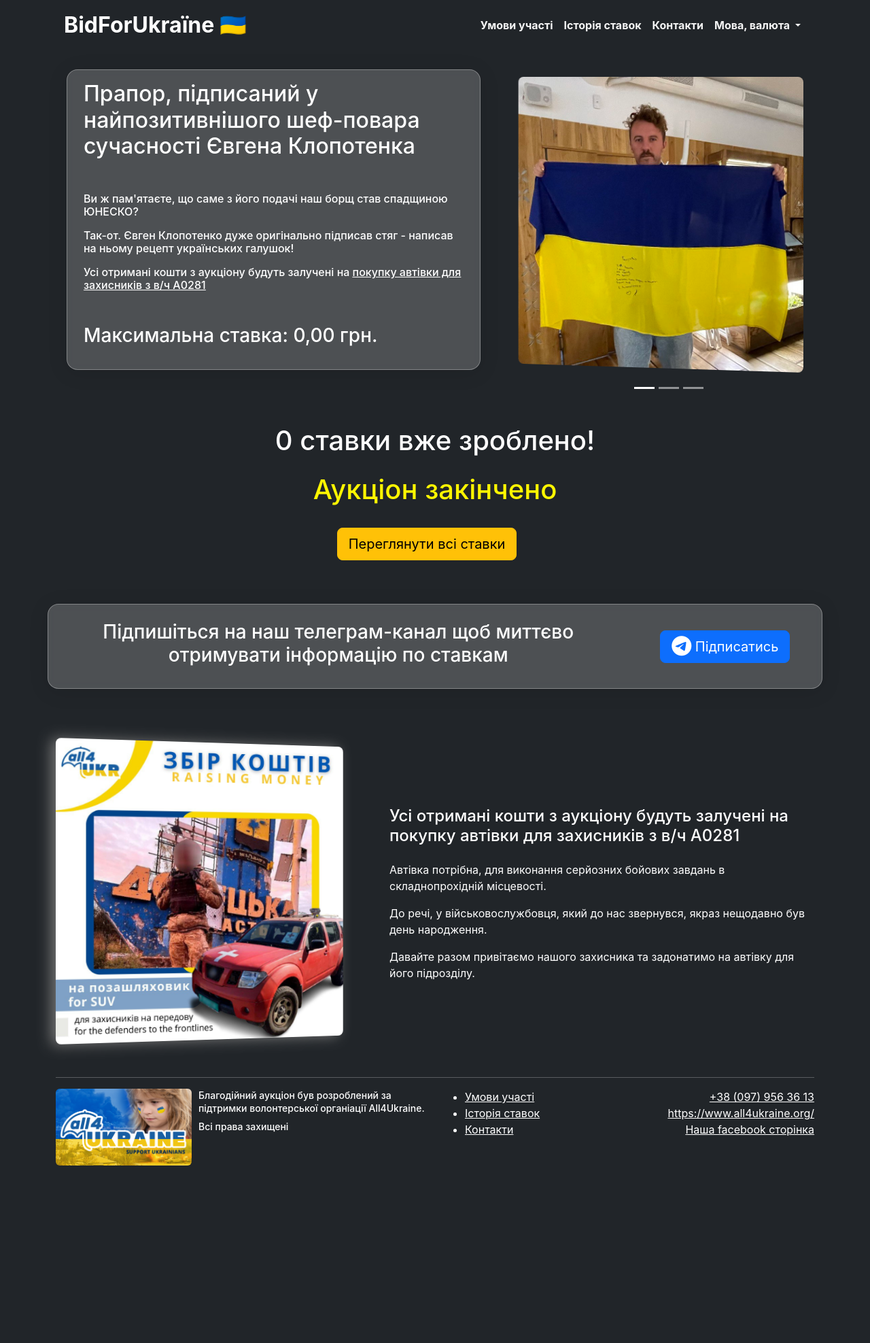
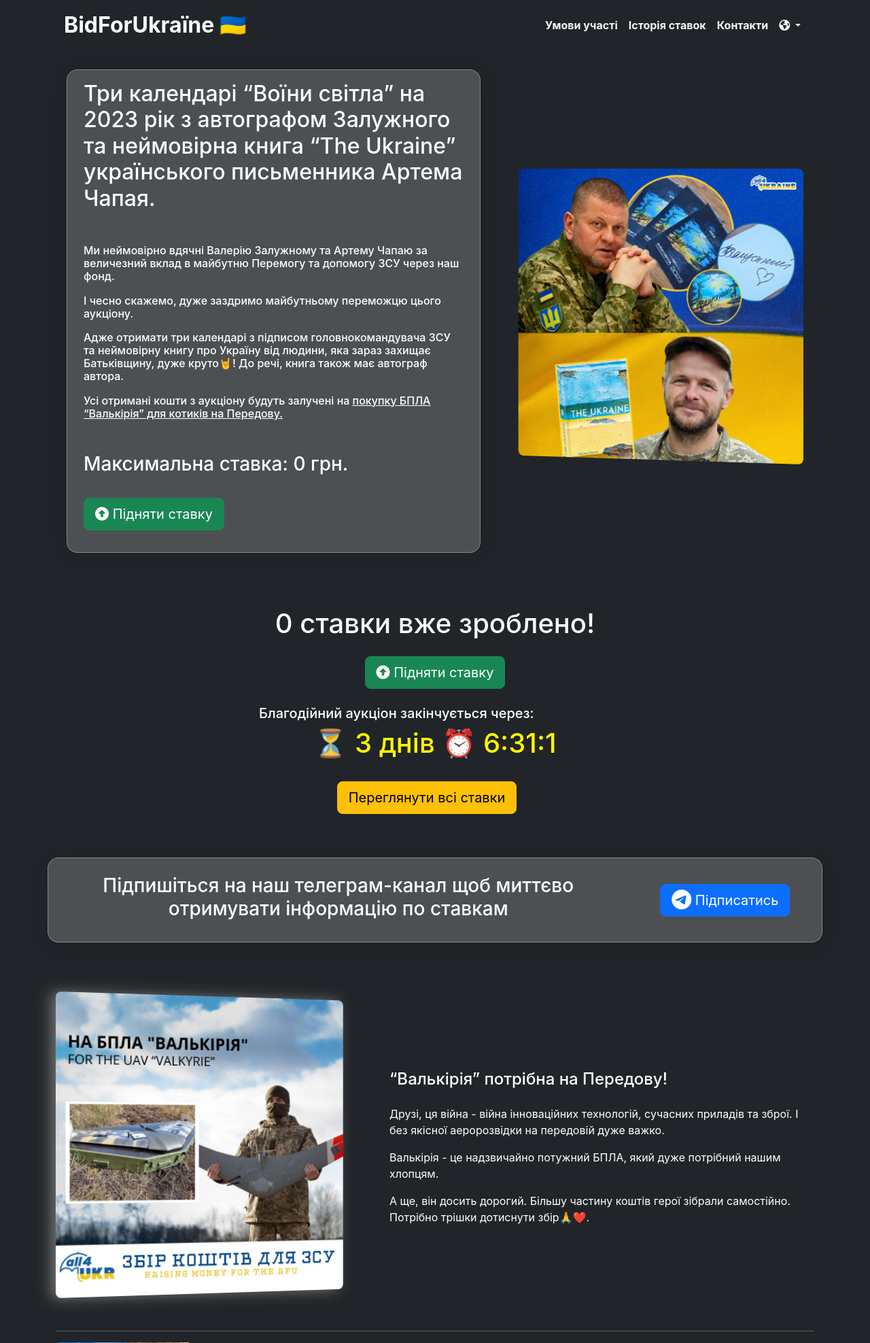
Before and after one commit to Rybchynskyi/Auction, a PHP site: page /index.php in a window 1280 px wide. Shown: the top 1975 px of the page at 68% size. Before the commit the page ends 1714 px from the top, so only its background shows below. Run offline with PHP 8.4, Linux system fonts and the light colour scheme; data that the repository does not hold is empty; some libraries are stand-ins or nearby versions.

Commit message:
add new features

```diff
--- a/footer.php
+++ b/footer.php
@@ -1,7 +1,7 @@
     <hr style="color: white">
     <div class="row text-white">
         <div class="col-sm-6">
-            <img class="rounded" style="width: 200px; float: left; margin-right: 10px" src="img/FBall4.png">
+            <img class="rounded" style="width: 200px; float: left; margin-right: 10px" src="img/logo/FBall4.png">
             <h6><small><?= $lang['copyright']?></small></h6>
             <h6><small><?= $lang['all_rules']?></small></h6>
         </div>
--- a/header.php
+++ b/header.php
@@ -3,7 +3,7 @@
 <head>
     <meta charset="utf-8">
     <meta name="viewport" content="width=device-width, initial-scale=1">
-    <title>Аукцион All4Ukraine</title>
+    <title>Аукціон All4Ukraine</title>
     <link href="https://cdn.jsdelivr.net/npm/bootstrap@5.2.0-beta1/dist/css/bootstrap.min.css" rel="stylesheet" integrity="sha384-0evHe/X+R7YkIZDRvuzKMRqM+OrBnVFBL6DOitfPri4tjfHxaWutUpFmBp4vmVor" crossorigin="anonymous">
     <link rel="stylesheet" href="css/style2.css">
     <!-- Google Tag Manager -->
--- a/index.php
+++ b/index.php
@@ -55,9 +55,9 @@ elseif ($info == "err_nobid") {
             <div class="px-3">
                 <div class="glass_effect px-4 py-3 mb-3">
                     <h2 class="text-white"><?= $lang['site_title_1']?></h2>
-                <!--            <small class="text-white">--><?//= $lang['site_title_2']?><!--</small>-->
+<!--                    <small class="text-white">--><?//= $lang['site_title_2']?><!--</small>-->
                     <h6 class="my-5 text-white"><?= $lang['site_title_3']?> <a class="link" href="#Forwhat"><u><?= $lang['site_title_4']?></u></a></h6>
-                <h3 id="bids_quant" class="text-white d-none"><?= $lang['max_bid']?><?= number_format($max_bid, 2, ',', ' ' ) . " " . $lang['currency']?></h3>
+                    <h3 id="bids_quant" class="text-white d-none"><?= $lang['max_bid']?><?= number_format($max_bid, 0, '', ' ' ) . " " . $lang['currency']?></h3>
                     <p class="lead">
                         <button type="button" id='bid-btn-1' class="btn btn-success btn-shadow btn-lg mt-4 d-none" data-bs-toggle="modal" data-bs-target="#create"><i class="fa-solid fa-circle-up" data-toggle="modal" data-target="#create"></i><?= $lang['make_a_bid']?></button>
                     </p>
@@ -69,22 +69,26 @@ elseif ($info == "err_nobid") {
         <div class="col-md-5 align-self-center">
             <div id="carouselExampleIndicators" class="carousel slide" data-bs-ride="true">
                 <div class="carousel-indicators">
-                <button type="button" data-bs-target="#carouselExampleIndicators" data-bs-slide-to="0" class="active" aria-current="true" aria-label="Slide 1"></button>
-                <button type="button" data-bs-target="#carouselExampleIndicators" data-bs-slide-to="1" aria-label="Slide 2"></button>
-                <button type="button" data-bs-target="#carouselExampleIndicators" data-bs-slide-to="2" aria-label="Slide 3"></button>
+<!--                    <button type="button" data-bs-target="#carouselExampleIndicators" data-bs-slide-to="0" class="active" aria-current="true" aria-label="Slide 1"></button>-->
+<!--                    <button type="button" data-bs-target="#carouselExampleIndicators" data-bs-slide-to="1" aria-label="Slide 2"></button>-->
+<!--                    <button type="button" data-bs-target="#carouselExampleIndicators" data-bs-slide-to="2" aria-label="Slide 3"></button>-->
                 </div>
                 <div class="carousel-inner">
                     <div class="carousel-item active pe-3" data-bs-interval="7000">
-                    <img class="d-block img-fluid img_shadow_right" src="img/photo_2022-10-19 14.29.46.jpeg" alt="...">
+                        <img class="d-block img-fluid img_shadow_right" src="img/2_emp.png" alt="...">
                     </div>
-                <div class="carousel-item align-self-center" data-bs-interval="7000">
-                    <video class="video"  autoplay muted loop >
-                        <source type="video/mp4" src="img/telegram-cloud-document-2-5361676939981497253.mp4">
-                    </video>
-                </div>
-                <div class="carousel-item" data-bs-interval="7000">
-                    <img class="d-block img-fluid img_shadow_right " src="img/photo_2022-10-19 14.29.43.jpeg" alt="...">
-                </div>
+<!--                    <div class="carousel-item pe-3" data-bs-interval="7000">-->
+<!--                        <img class="d-block img-fluid img_shadow_right" src="img/photo_2023-01-26 15.24.35.jpeg" alt="...">-->
+<!--                    </div>-->
+<!--                                    <div class="carousel-item align-self-center" data-bs-interval="7000">-->
+<!--                                        <video class="video"  autoplay muted loop >-->
+<!--                                            <source type="video/mp4" src="img/IMG_3461.MOV">-->
+<!--                                        </video>-->
+<!--                                        <iframe width="560" height="315" src="https://www.youtube.com/embed/a1a9CX3mips" title="YouTube video player" frameborder="0" allow="accelerometer; autoplay; clipboard-write; encrypted-media; gyroscope; picture-in-picture" allowfullscreen></iframe>-->
+<!--                                    </div>-->
+<!--                                    <div class="carousel-item" data-bs-interval="7000">-->
+<!--                                        <img class="d-block img-fluid img_shadow_right " src="img/photo_2023-01-26 15.24.40.jpeg" alt="...">-->
+<!--                                    </div>-->
                 </div>
                 <!--            <button class="carousel-control-prev" type="button" data-bs-target="#carouselExampleIndicators" data-bs-slide="prev">-->
                 <!--                <span class="carousel-control-prev-icon" aria-hidden="true"></span>-->
@@ -117,10 +121,10 @@ elseif ($info == "err_nobid") {
                     <li class="text-white mb-4">
                         <h1><?php
                             if (isset($_COOKIE["lang"]) and $_COOKIE["lang"] === 'en') {
-                            echo number_format($one_bid[2] / $currency, 2, ',', ' ' );
+                                echo number_format($one_bid[2] / $currency, 0, '', ' ' );
                             }
                             else {
-                            echo number_format($one_bid[2], 2, ',', ' ' );
+                                echo number_format($one_bid[2], 0, '', ' ' );
                             };
                             ?> <?= $lang['currency']?></h1>
                         <p><?= $lang['history_1']?><?php $status=($one_bid[6] == 'on') ? $one_bid[1] : $lang['hide']; echo $status?><?= $lang['history_2']?><?=$one_bid[3] ?></p>
@@ -144,7 +148,7 @@ elseif ($info == "err_nobid") {
 
     <div class="row  d-flex align-items-center justify-content-center my-4" id="Forwhat">
         <div class="col-sm-5">
-        <img class="mx-auto d-block img-fluid my-4 img_shadow_left" src="img/suv_peredova.jpg" alt="...">
+            <img class="mx-auto d-block img-fluid my-4 img_shadow_left" src="img/photo_2023-02-11 21.10.57.jpeg" alt="...">
         </div>
         <div class="col-sm text-white ms-3">
             <h4 class="my-4"><?= $lang['for_what_1']?></h4>
@@ -158,14 +162,14 @@ elseif ($info == "err_nobid") {
         <div class="modal-dialog modal-dialog-centered ">
             <div class="modal-content glass_popup">
                 <div class="modal-header">
-                <h5 class="modal-title"><i class="fa-solid fa-hand-holding-dollar"></i><?= $lang['add_bill_new']?> <?=number_format($max_bid, 2, ',', ' ' )?> <?= $lang['currency']?></h5>
+                    <h5 class="modal-title"><i class="fa-solid fa-hand-holding-dollar"></i><?= $lang['add_bill_new']?> <?=number_format($max_bid, 0, '', ' ' )?> <?= $lang['currency']?></h5>
                     <button type="button" class="btn-close" data-bs-dismiss="modal" aria-label="Закрити"></button>
                 </div>
                 <div class="modal-body">
                     <form action="models/add.php" method="post" >
                         <input type="hidden" class="form-control" name="page_from" value="index"> <!-- for send page -->
                         <div class="form-floating mt-2">
-                        <input type="number" min="<?= sprintf('%0.2f', $max_bid) + 0.01 ?>" class="form-control" id="floatingBid" name="bid" required placeholder="example"  step="0.01">
+                            <input type="number" min="<?= sprintf('%0.2f', $max_bid) + 1 ?>" class="form-control" id="floatingBid" name="bid" required placeholder="example"  step="1">
                             <label for="floatingBid"><?= $lang['add_bill_amount']?></label>
                         </div>
                         <div class="form-floating mt-2">
@@ -196,9 +200,7 @@ elseif ($info == "err_nobid") {
         </div>
     </div>
 
-
-
-<script src="js/timer5.js"></script>
+    <script src="js/timer14.js"></script>
     <script
             src="https://code.jquery.com/jquery-3.6.0.js"
             integrity="sha256-H+K7U5CnXl1h5ywQfKtSj8PCmoN9aaq30gDh27Xc0jk="
--- a/js/timer5.js
+++ b/js/timer14.js
@@ -1,6 +1,6 @@
 // Set the date we're counting down to
-var startDate = new Date("Oct 19, 2022 16:40:01").getTime();
-var countDownDate = new Date("Oct 19, 2022 17:40:20").getTime();
+var startDate = new Date("Feb 12, 2023 10:59:59").getTime();
+var countDownDate = new Date("Feb 19, 2023 19:59:59").getTime();
 
 // Update the count down every 1 second
 var x = setInterval(function() {
--- a/menu.php
+++ b/menu.php
@@ -28,7 +28,7 @@ $lang = get_user_lang() === 'en' ? $en : $ua;
                 </li>
                 <li class="nav-item dropdown">
                     <a class="nav-link dropdown-toggle" href="#" id="navbarDropdown" role="button" data-bs-toggle="dropdown" aria-expanded="false">
-                        <?= $lang['menu_lang']?>
+                        <i class="fa-solid fa-earth-americas"></i>
                     </a>
                     <ul class="dropdown-menu" aria-labelledby="navbarDropdown">
                         <li><a class="dropdown-item" href="models/lang.php?lang=ua">UA,грн.</a></li>
--- a/models/language_list.php
+++ b/models/language_list.php
@@ -4,12 +4,13 @@
     'bid_sucess1' => 'Ставка прийнята успішно 👏',
     'bid_sucess2' => 'Підписуйтесь на наш <strong><a href="https://t.me/all4ukraineua">Telegram-бот</a></strong> щоб отримувати оперативну інформацію про підвищення ставки',
     'bid_failed' => "Ваша ставка нижча за актуальну",
-        'site_title_1' => "Прапор, підписаний у найпозитивнішого шеф-повара сучасності Євгена Клопотенка",
-        'site_title_2' => "(латунь, висота 44см., діаметр 12 см.)",
-        'site_title_3' => "<p>Ви ж пам'ятаєте, що саме з його подачі наш борщ став спадщиною ЮНЕСКО?</p>
-                            <p>Так-от. Євген Клопотенко дуже оригінально підписав стяг - написав на ньому рецепт українських галушок!</p>
+    'site_title_1' => "Три календарі “Воїни світла” на 2023 рік з автографом Залужного та неймовірна книга “The Ukraine” українського письменника Артема Чапая.",
+    'site_title_2' => "(довжина ~5 см)",
+    'site_title_3' => "<p>Ми неймовірно вдячні Валерію Залужному та Артему Чапаю за величезний вклад в майбутню Перемогу та допомогу ЗСУ через наш фонд.</p>
+                        <p>І чесно скажемо, дуже заздримо майбутньому переможцю цього аукціону. </p>
+                        <p>Адже отримати три календарі з підписом головнокомандувача ЗСУ та неймовірну книгу про Україну від людини, яка зараз захищає Батьківщину, дуже круто🤘! До речі, книга також має автограф автора.</p>
                         <p>Усі отримані кошти з аукціону будуть залучені на ",
-        'site_title_4' => "покупку автівки для захисників з в/ч А0281</p>",
+    'site_title_4' => "покупку БПЛА “Валькірія” для котиків на Передову.</p>",
     'max_bid' => "Максимальна ставка: ",
     'make_a_bid' => "  Підняти ставку",
     'bid' => "ставки",
@@ -24,10 +25,10 @@
     'hide' => "(прихований) ",
     'history_2' => " підвищив ставку станом на: ",
     'show_all' => "Переглянути всі ставки",
-        'for_what_1' => "Усі отримані кошти з аукціону будуть залучені на покупку автівки для захисників з в/ч А0281",
-        'for_what_2' => "<p>Автівка потрібна,  для виконання серйозних бойових завдань в складнопрохідній місцевості.</p>
-                        <p>До речі, у військовослужбовця, який до нас звернувся, якраз нещодавно був день народження.</p>
-                        <p>Давайте разом привітаємо нашого захисника та задонатимо на автівку для його підрозділу.</p>",
+    'for_what_1' => "“Валькірія” потрібна на Передову!",
+    'for_what_2' => "<p>Друзі, ця війна - війна інноваційних технологій, сучасних приладів та зброї. І без якісної аеророзвідки на передовій дуже важко.</p>
+<p>Валькірія - це надзвичайно потужний БПЛА, який дуже потрібний нашим хлопцям. </p>
+                        <p>А ще, він досить дорогий. Більшу частину коштів герої зібрали самостійно. Потрібно трішки дотиснути збір🙏❤️.</p>",
     'bid_history' => "Історія ставок станом на ",
     'footer_1' => "Платформа для благодійного аукціону була розроблена за підтримки волонтерської організації All4Ukraine.",
     'footer_2' => "Всі права захищені",
@@ -63,7 +64,6 @@
     'contacts_5' => "Instagram:",
     'contacts_6' => "Youtube:",
     'contacts_7' => "Tik-Tok:",
-        'contacts_7' => "Tik-Tok:",
     'FBpage' => "Наша facebook сторінка ",
     'end' => "Аукціон завершено",
 
@@ -72,12 +72,14 @@
     'bid_sucess1' => 'Bid accepted successfully 👏',
     'bid_sucess2' => 'Subscribe to our <strong><a href="https://t.me/all4ukraineua">Telegram bot</a></strong> to receive instant information about raising the rate',
     'bid_failed' => "Your bid is lower than expected",
-        'site_title_1' => "A flag of Ukraine, signed by the most positive modern chief cook Yevhen Klopotenko",
-        'site_title_2' => "(brass, height 44 cm., diameter 12 cm.)",
-        'site_title_3' => "<p>Do you remember that our Borscht became a heritage of UNESCO thanks to his presentation?</p>
-                            <p>So here you go . Yevhen Klopotenko very originally signed a flag by writing on it the recipe for Ukrainian Halushky!</p>
-                            <p>All the funds received will be donated to ",
-        'site_title_4' => "the purchase of the vehicle for the defenders of the army unit A0281</p>",
+    'site_title_1' => "The set of mailing stamps signed by the fighter pilot Vadym Voroshylov",
+    'site_title_2' => "(length 5 cm)",
+    'site_title_3' => "<p>Three calendars “Warriors of Light” for 2023 with a signature from Zaluzhnyi himself and unbelievable book “The Ukraine“ written by Ukrainian writer Artem Chapeye.</p>
+                        <p>We are unbelievably thankful to Valerii Zaluzhnyi and Artem Chapeye for the great investment in the future Victory of Ukraine and help for the AFU with our foundation.</p>
+                        <p>We are already jealous of the future winner of this auction.</p>
+                        <p>It’s very cool to receive three calendars with a signature from the Commander-in-Chief of the Armed Forces of Ukraine and unbelievable book about Ukraine from the person who today is defending our Homeland 🤘! The book also has the signature of the author.</p>
+                        <p>All the funds from the auction will go towards ",
+    'site_title_4' => "the purchase of UAV “Valkyrie“ for the guys at the Frontlines.</p>",
     'max_bid' => "Max bet: ",
     'make_a_bid' => "  Raise bet",
     'bid' => "bids ",
@@ -92,10 +94,10 @@
     'hide' => "(hidden)",
     'history_2' => " increased rate as of:",
     'show_all' => "View all bids",
-        'for_what_1' => "All the funds received from the auction will go to the purchase of the vehicle for the defenders of the army unit A0281",
-        'for_what_2' => "<p>The vehicle is necessary in order to perform serious combat assignments in hard to reach places.</p>
-                        <p>By the way , the military person that contacted us recently had a birthday.</p>
-                        <p>Let’s wish him happy late birthday to our defender and donate for the vehicle for his army unit.</p>",
+    'for_what_1' => "“Valkyrie“ is needed at the Frontlines!",
+    'for_what_2' => "<p>Friends, this war is the war of innovative technologies, modern devices and weapons. And without good quality air intelligence, it’s very difficult at the frontlines.</p>
+<p>Valkyrie is very powerful UAV. Our guys need this device very much. </p>
+                        <p>It is also very expensive. The biggest part of the funds guys raised themselves. We have to just push a little to fulfill the request 🙏❤️.</p>",
     'bid_history' => "History of rates as of",
     'footer_1' => "The charity auction was developed with the support of the volunteer organization All4Ukraine.",
     'footer_2' => "All rights reserved",
@@ -109,7 +111,7 @@
     'add_bill_phone' => "Phone:",
     'add_bill_close' => "Close",
     'telegram' => "Subscribe to our Telegram channel to instantly receive information on rates",
-        'subscribe' => "Subscribe",
+    'subscribe' => " Subscribe",
     'copyright' => "The charity auction was developed with the support of the volunteer organization All4Ukraine.",
     'all_rules' => "All rights reserved",
     'menu_conditions' => "Conditions",
--- a/models/log.txt
+++ b/models/log.txt
@@ -22,3 +22,4 @@
 2022-10-08 15:30:45 Craig Atkins 6 475,00 Rocketbridges@gmail.com 9792480591 on
 2022-10-08 18:34:36 Вячеслав  6 700,00 slavik180419990@ukr.net 0638804058 on
 2022-10-08 20:57:08 Володимир 10 000,00 mironov35@ukr.net +38 (066) 322-57-90 on
+2022-12-22 20:26:25 Рибчинський Олександр 10 001,00 alexandr.rybchinskij@gmail.com +380637025256 on
```
Also changed, not shown: img/2_emp.png (added), img/logo/FBall4.png (renamed from img/FBall4.png), img/photo_2022-10-19 14.29.43.jpeg (deleted), img/photo_2022-10-19 14.29.46.jpeg (deleted), img/photo_2023-02-11 21.10.57.jpeg (added), img/suv_peredova.jpg (deleted), 3 other files. Lines whose indentation alone changed are shown as unchanged.
